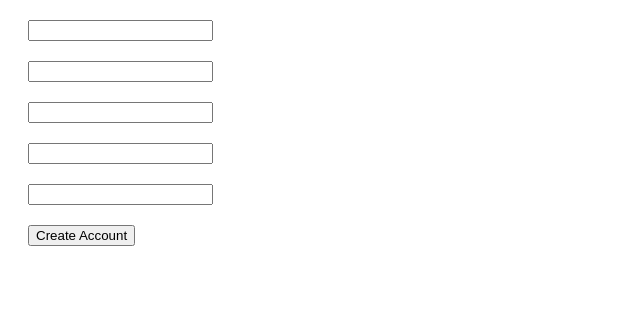
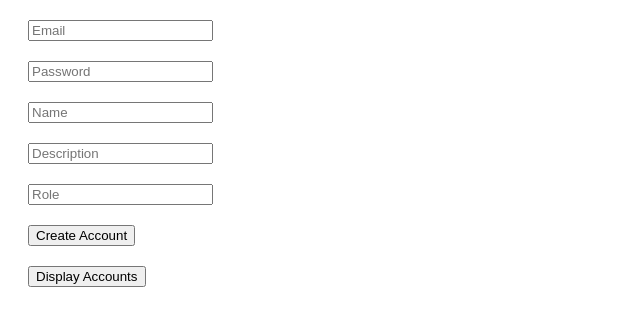
Before and after one commit to arthurcerveira/Housing-Web-App, a plain HTML site: page index.html in a window 1280 px wide. Shown: the whole page, without its empty margins (0-640 px from the left). Drawn offline with Linux system fonts and the light colour scheme.

Commit message:
Cria botão para exibir contas criadas

```diff
--- a/index.html
+++ b/index.html
@@ -11,22 +11,25 @@
     <header></header>
     <body>
       <div>
-        <input type="text" id="email" />
+        <input type="email" placeholder="Email" id="email" />
       </div>
       <div>
-        <input type="text" id="password" />
+        <input type="password" placeholder="Password" id="password" />
       </div>
       <div>
-        <input type="text" id="name" />
+        <input type="text" placeholder="Name" id="name" />
       </div>
       <div>
-        <input type="text" id="description" />
+        <input type="text" placeholder="Description" id="description" />
       </div>
       <div>
-        <input type="text" id="role" />
+        <input type="text" placeholder="Role" id="role" />
       </div>
       <div>
         <button onclick="dataBase.createAccount()">Create Account</button>
+      </div>
+      <div>
+        <button onclick="dataBase.displayAccounts()">Display Accounts</button>
       </div>
       <ul class="accounts"></ul>
       <script src="script.js"></script>
--- a/script.js
+++ b/script.js
@@ -8,7 +8,7 @@ class Account {
   }
 
   toString() {
-    str = this.name + "\n" + this.description + "\n";
+    return this.name + "<br>" + this.description + "<br>";
   }
 }
 
@@ -39,8 +39,11 @@ class UserInterface {
 
   accountToLi(account) {
     var accountLi = document.createElement("li");
+    var accountDesc = document.createElement("p");
     accountLi.textContent = account.name;
+    accountDesc.innerHTML = account.description;
     this.accountUl.appendChild(accountLi);
+    this.accountUl.appendChild(accountDesc);
   }
 
   getAccountInfo() {
```
